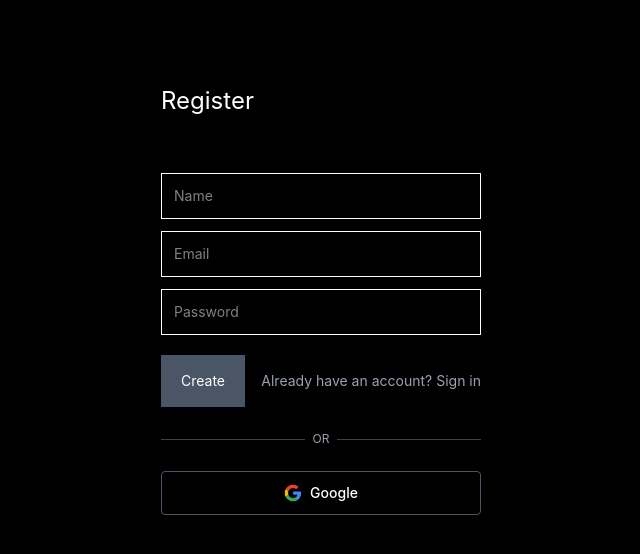
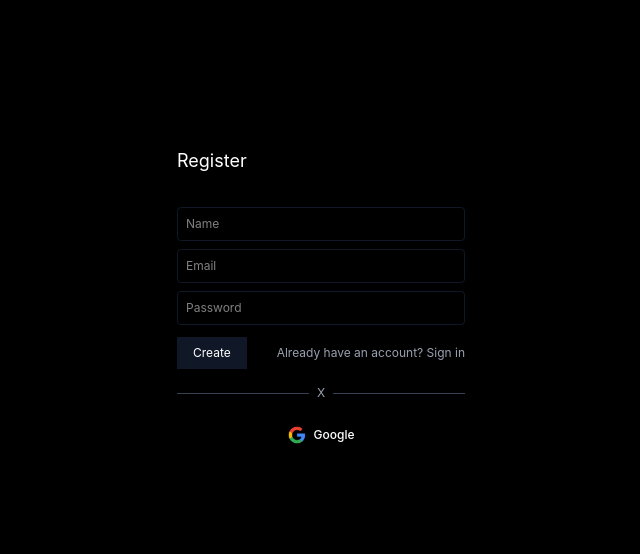
Before and after one commit to anurudha07/Noted, a Next.js app in the folder frontend/: page /register in a window 1280 px wide. Shown: the top 554 px of the page, without its empty margins (319-959 px from the left). Built offline with nearby package versions, Linux system fonts and the light colour scheme; no server answers.

Commit message:
Design Upgraded

```diff
--- a/frontend/src/app/register/page.tsx
+++ b/frontend/src/app/register/page.tsx
@@ -1,12 +1,12 @@
 'use client';
+import React, { useState } from 'react';
 import API from "@/lib/api";
 import { saveToken } from "@/lib/auth";
 import Link from "next/link";
 import { useRouter } from "next/navigation";
-import { useState } from "react";
 import Image from "next/image";
 
-export default function RegisterPage() {
+export default function RegisterPage(): React.ReactElement {
   const router = useRouter();
   const [name, setName] = useState('');
   const [email, setEmail] = useState('');
@@ -30,7 +30,7 @@ export default function RegisterPage() {
       }
 
       saveToken(res.data.token);
-localStorage.setItem("user", JSON.stringify(res.data.user));
+      localStorage.setItem("user", JSON.stringify(res.data.user));
 
       if (user) {
         localStorage.setItem(
@@ -38,7 +38,7 @@ localStorage.setItem("user", JSON.stringify(res.data.user));
           JSON.stringify({
             id: user.id,
             email: user.email,
-            name: user.name, // ✅ ensure name is saved
+            name: user.name,
           })
         );
       }
@@ -57,55 +57,59 @@ localStorage.setItem("user", JSON.stringify(res.data.user));
 
   return (
     <div className="min-h-150 flex items-center justify-center bg-black-950 text-white">
-      <form onSubmit={submit} className="w-full max-w-xs space-y-3">
-        <h1 className="text-2xl text-left mb-14 ">Register</h1>
+      {/* reduced horizontal length, compact styling (max width ~18rem) */}
+      <form onSubmit={submit} className="w-full max-w-[18rem] mx-auto space-y-2 text-xs">
+        <h1 className="text-lg text-left mb-8">Register</h1>
 
         <input
-          className="w-full p-3 text-sm bg-transparent border border-white focus:border-gray-400 focus:ring-0 outline-none"
+          className="w-full p-2 text-xs bg-transparent border border-gray-900 focus:border-gray-700 focus:ring-0 outline-none rounded"
           placeholder="Name"
           value={name}
           onChange={(e) => setName(e.target.value)}
         />
 
         <input
-          className="w-full p-3 text-sm bg-transparent border border-white focus:border-gray-400 focus:ring-0 outline-none"
+          className="w-full p-2 text-xs bg-transparent border border-gray-900 focus:border-gray-700 focus:ring-0 outline-none rounded"
           placeholder="Email"
           value={email}
           onChange={(e) => setEmail(e.target.value)}
         />
 
         <input
-          className="w-full p-3 text-sm bg-transparent border border-white focus:border-gray-400 focus:ring-0 outline-none"
+          className="w-full p-2 text-xs bg-transparent border border-gray-900 focus:border-gray-700 focus:ring-0 outline-none rounded"
           placeholder="Password"
           type="password"
           value={password}
           onChange={(e) => setPassword(e.target.value)}
         />
 
-        <div className="flex items-center justify-between pt-2">
-          <button className="px-5 py-4 text-m bg-gray-600 hover:bg-gray-700 transition-colors">
+        <div className="flex items-center justify-between pt-1">
+          <button
+            type="submit"
+            className="px-4 py-2 text-xs bg-gray-900 hover:bg-black transition-colors "
+          >
             Create
           </button>
           <Link
-            className="text-s text-gray-400 hover:underline"
+            className="text-xs text-gray-400 hover:underline"
             href="/login"
           >
             Already have an account? Sign in
           </Link>
         </div>
 
-        {error && <div className="mt-2 text-red-400 text-xs">{error}</div>}
+        {error && <div className="mt-1 text-red-400 text-xs">{error}</div>}
 
-        <div className="my-6 flex items-center gap-2 text-gray-400 text-xs">
+        <div className="my-4 flex items-center gap-2 text-gray-400 text-xs">
           <hr className="flex-1 border-gray-700" />
-          <span>OR</span>
+          <span>X</span>
           <hr className="flex-1 border-gray-700" />
         </div>
 
         <a
           href={googleUrl}
           rel="noopener noreferrer"
-          className="w-full flex items-center justify-center gap-2 px-4 py-3 border border-gray-600 text-white rounded bg-transparent hover:bg-gray-800/40 transition-colors"
+          className="w-full flex items-center justify-center gap-2 px-3 py-2 border border-transparent text-white rounded bg-transparent hover:bg-gray-800/40 transition-colors text-xs"
           aria-label="Google"
         >
           <Image src="/Google_logo.png" alt="Google" width={18} height={18} />
```
